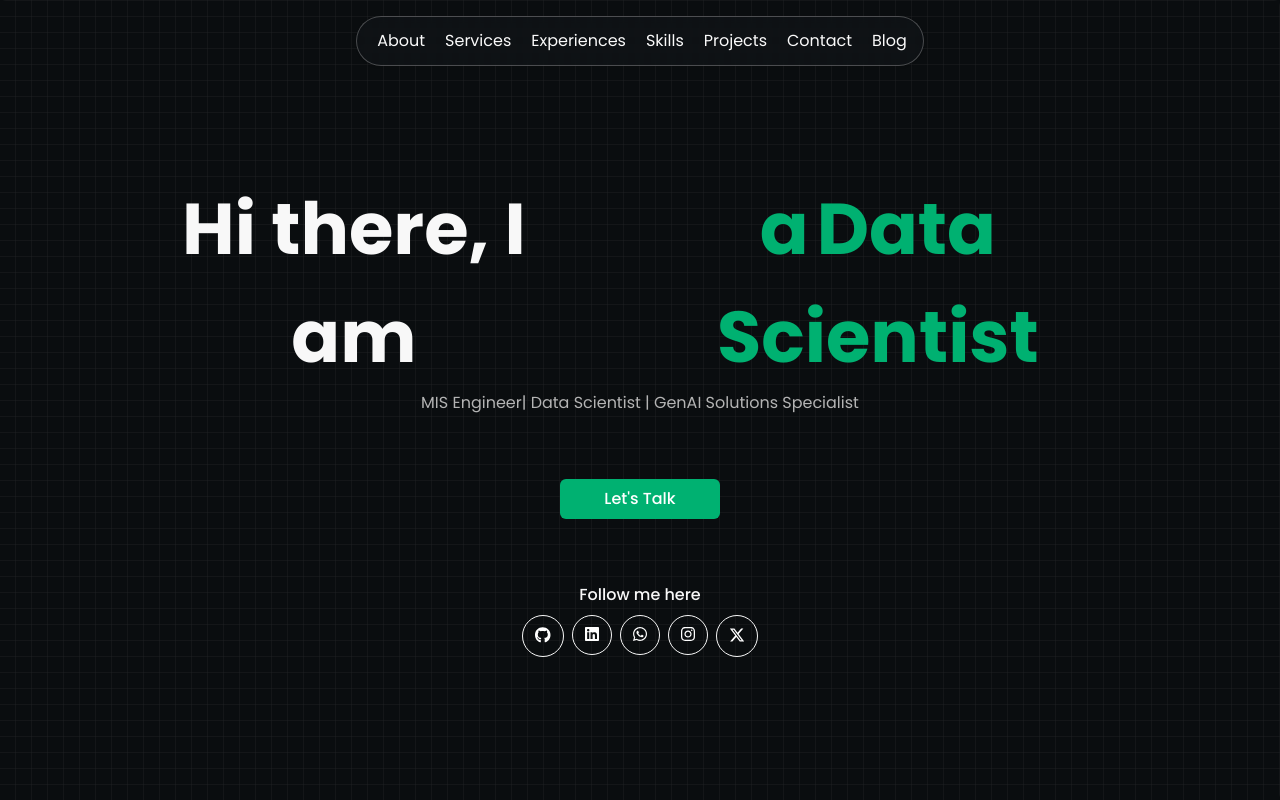
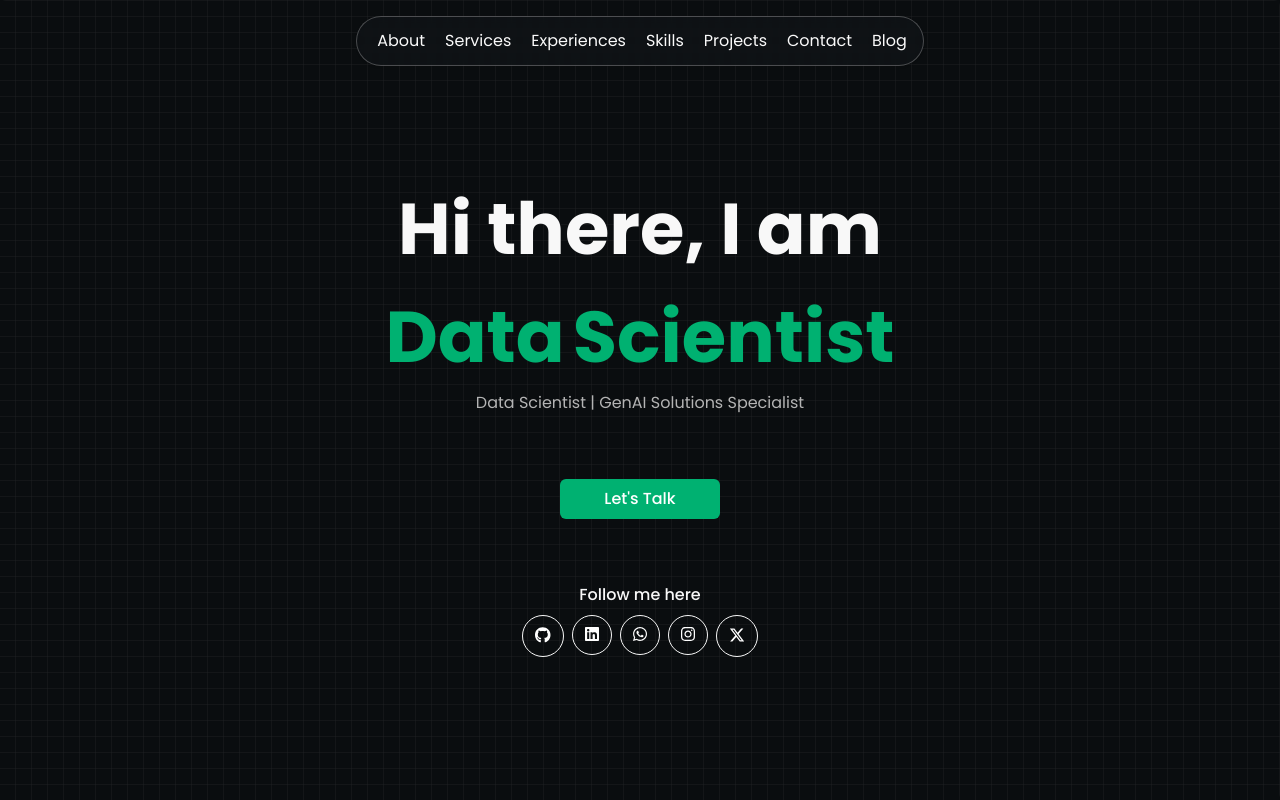
Before and after one commit to SBDI/myportfolio-nextjs, a Next.js app: page / in a window 1280 px wide. Shown: the top 800 px of the page. Built offline with nearby package versions, Linux system fonts and the light colour scheme; what tailwindcss-debug-screens would draw is missing.

Commit message:
update header

```diff
--- a/src/components/home/Section1.tsx
+++ b/src/components/home/Section1.tsx
@@ -16,17 +16,17 @@
     >
       <ConstrainedBox classNames="px-4 py-8 pt-16 z-20 items-center justify-center">
         <Column classNames="w-full items-center justify-center">
-          <div className="inline-flex items-center">
+          <div className="flex flex-col items-center">
             <p className="text-2xl/normal sm:text-3xl/normal md:text-5xl/normal lg:text-6xl/normal xl:text-7xl/normal dark:text-[var(--textColor)] text-[var(--textColor)] font-bold text-center">
               Hi there, I am
             </p>
             <FlipWords
-              words={["Mohamed Bouabidi", "a Data Scientist", "a GenAI Solutions Specialist"]}
+              words={["Mohamed Bouabidi", "Data Scientist", "GenAI Specialist"]}
               className="text-2xl/normal sm:text-3xl/normal md:text-5xl/normal lg:text-6xl/normal xl:text-7xl/normal dark:text-[var(--primaryColor)] text-[var(--primaryColor)] font-bold text-center"
             />
           </div>
           <p className="text-sm/normal md:text-base/normal dark:text-[var(--textColorLight)] text-[var(--textColorLight)]">
-            MIS Engineer| Data Scientist | GenAI Solutions Specialist
+            Data Scientist | GenAI Solutions Specialist
           </p>
 
           <div className="gap-4 mt-12 lg:mt-16 flex flex-col md:flex-row">
```
